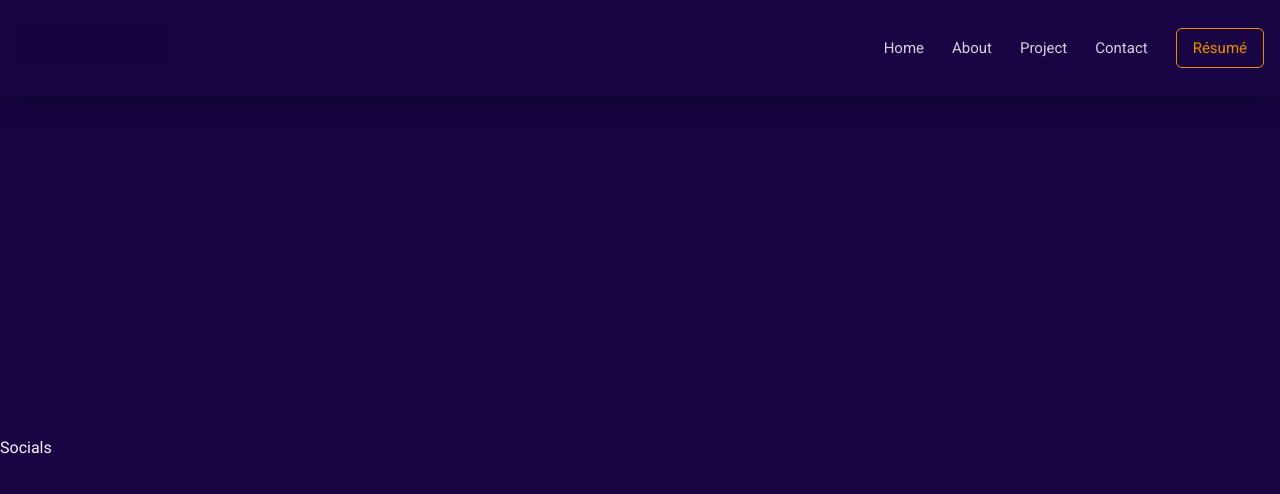
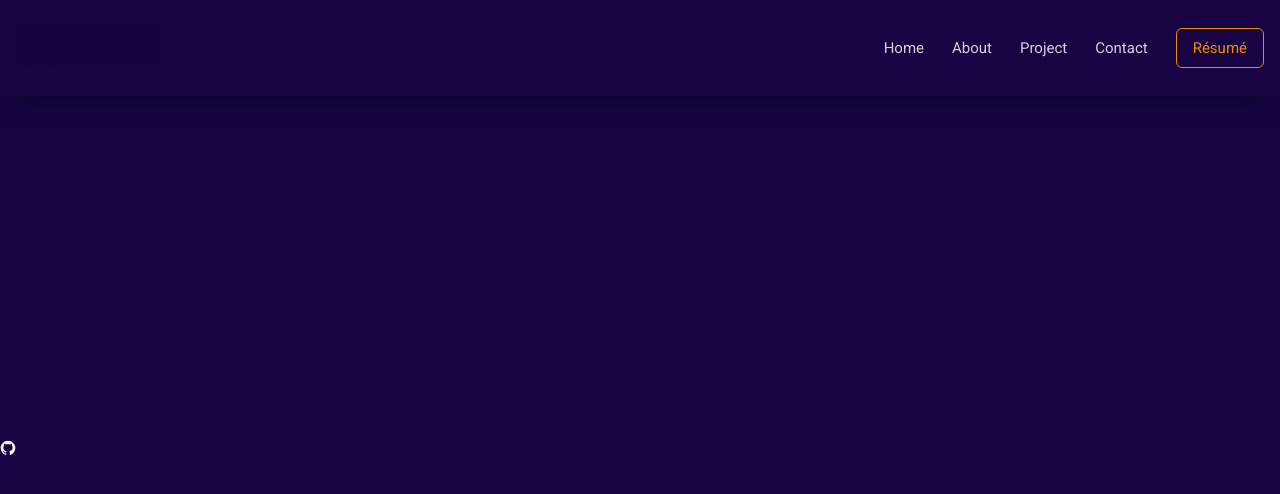
Before and after one commit to diannegabriel/website, a Next.js app: page / in a window 1280 px wide. Shown: the top 494 px of the page. Built offline with nearby package versions, Linux system fonts and the light colour scheme.

Commit message:
Import github icon to Socials

```diff
--- a/components/Socials.tsx
+++ b/components/Socials.tsx
@@ -1,8 +1,9 @@
 import React from "react";
+import { GrGithub } from "react-icons/gr";
 
 const Socials = () => {
   return (
-    <aside>Socials</aside>
+    <aside><GrGithub /></aside>
   );
 };
 
```
